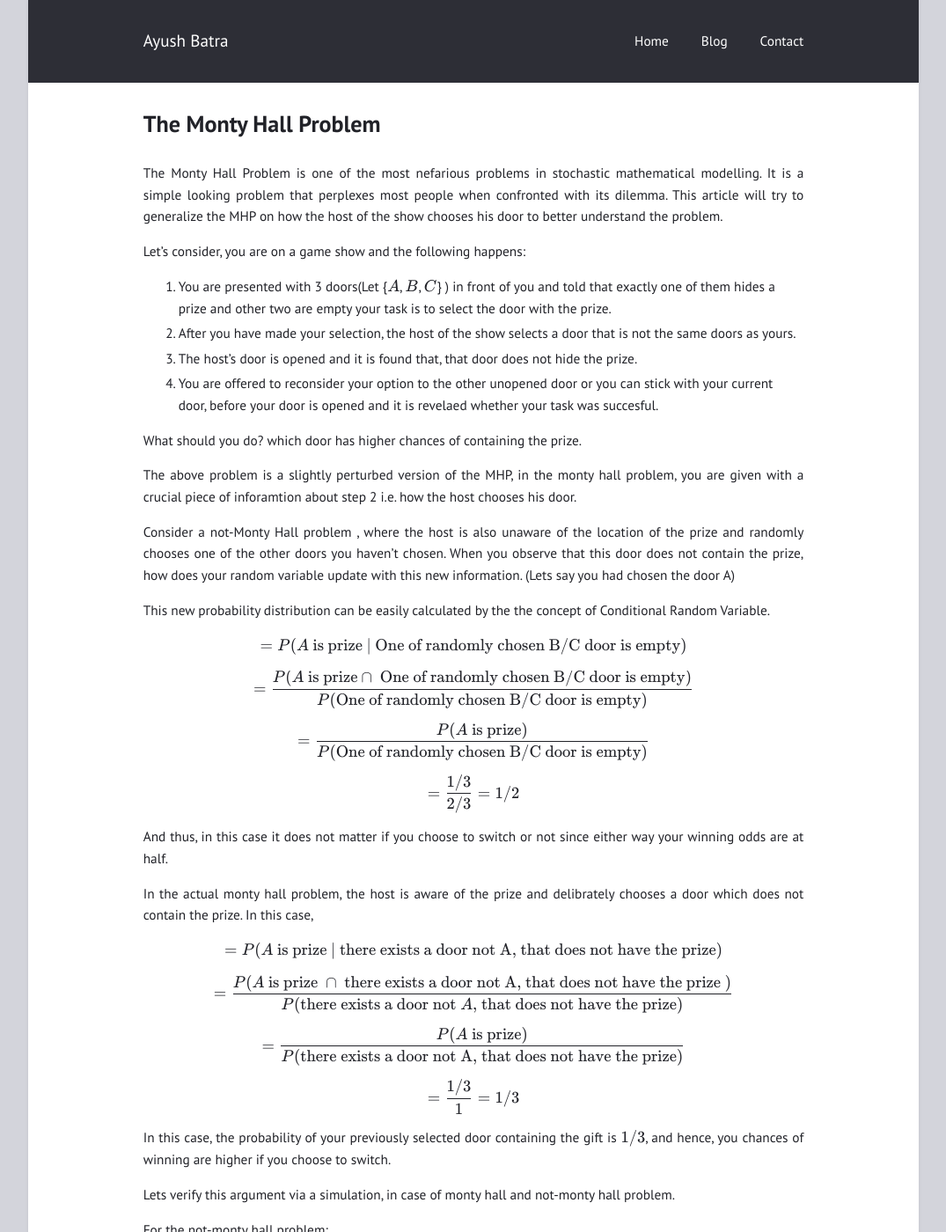
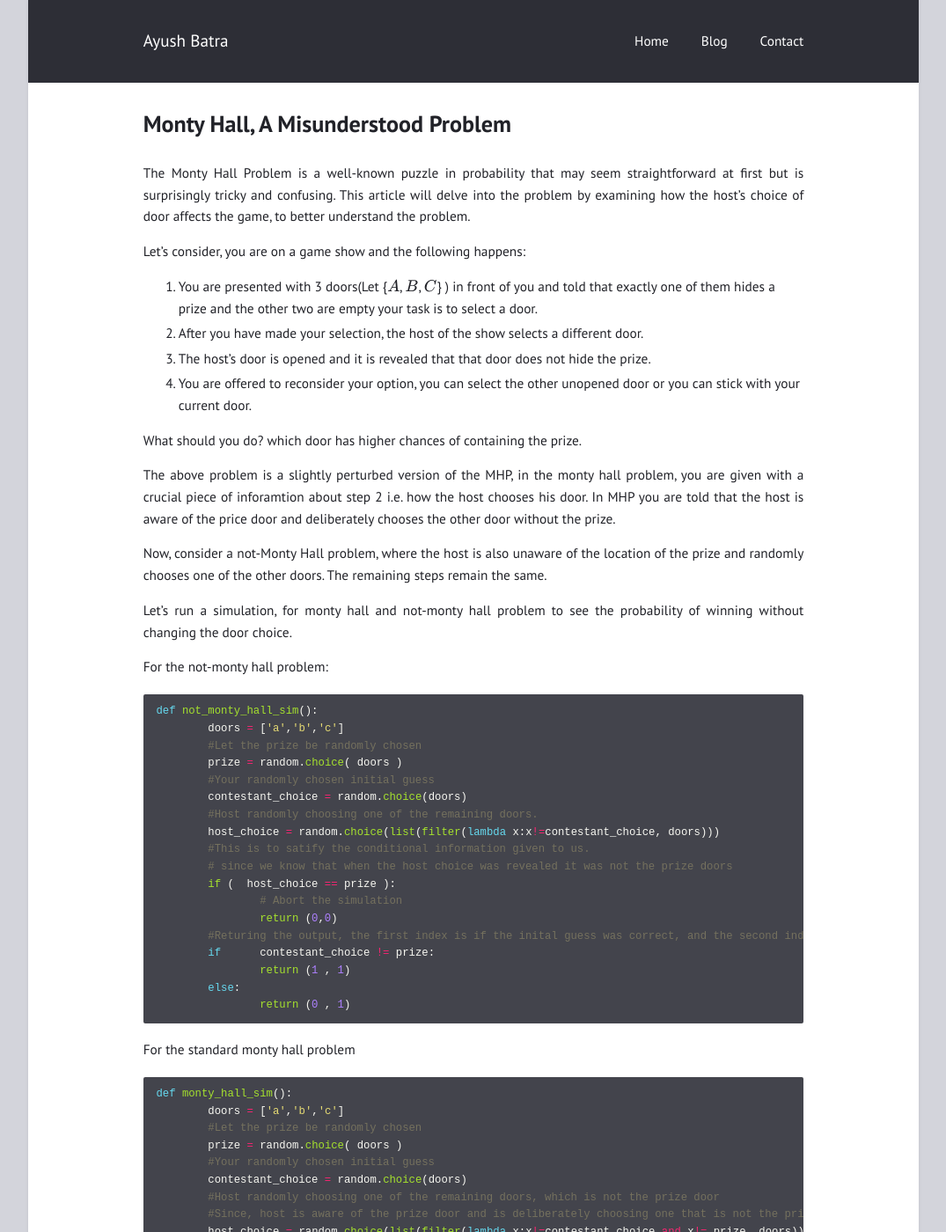
Before and after one commit to ayushbatra/ayushbatra.github.io, a Jekyll site: the page built from _posts/2023-01-02-monty-hall-problem.md, in a window 1280 px wide and 1400 px high. Shown: the whole window at 88% size, without its empty margins (102-1177 px from the left). Built offline with Jekyll 4.4.1, drawn with Linux system fonts in a browser that asks for light colours; some of the changed text lies outside the part shown.

Commit message:
Update 2023-01-02-monty-hall-problem.md

```diff
--- a/_posts/2023-01-02-monty-hall-problem.md
+++ b/_posts/2023-01-02-monty-hall-problem.md
@@ -1,33 +1,86 @@
 ---
-title: "The Monty Hall Problem"
+title: "Monty Hall, A Misunderstood Problem"
 permalink: "/The_Monty_Hall_Problem/"
 layout: page
 mathjax: true
 ---
 
 
-The Monty Hall Problem is one of the most nefarious problems in stochastic mathematical modelling. It is a simple looking problem that perplexes most people when confronted with its dilemma. This article will try to generalize the MHP on how the host of the show chooses his door to better understand the problem.
+The Monty Hall Problem is a well-known puzzle in probability that may seem straightforward at first but is surprisingly tricky and confusing. This article will delve into the problem by examining how the host's choice of door affects the game, to better understand the problem.
+
 
 
 Let's consider, you are on a game show and the following happens:
 
-1. You are presented with 3 doors(Let {$$A$$, $$B$$, $$C$$} ) in front of you and told that exactly one of them hides a prize and other two are empty your task is to select the door with the prize.
-2. After you have made your selection, the host of the show selects a door that is not the same doors as yours.
-3. The host's door is opened and it is found that, that door does not hide the prize.
-4. You are offered to reconsider your option to the other unopened door or you can stick with your current door, before your door is opened and it is revelaed whether your task was succesful.
+1. You are presented with 3 doors(Let {$$A$$, $$B$$, $$C$$} ) in front of you and told that exactly one of them hides a prize and the other two are empty your task is to select a door.
+2. After you have made your selection, the host of the show selects a different door.
+3. The host's door is opened and it is revealed that that door does not hide the prize.
+4. You are offered to reconsider your option, you can select the other unopened door or you can stick with your current door.
 
 
 What should you do? which door has higher chances of containing  the prize.
 
 
-The above problem is a slightly perturbed version of the MHP, in the monty hall problem, you are given with a crucial piece of inforamtion about step 2 i.e. how the host chooses his door.
+The above problem is a slightly perturbed version of the MHP, in the monty hall problem, you are given with a crucial piece of inforamtion about step 2 i.e. how the host chooses his door. In MHP you are told that the host is aware of the price door and deliberately chooses the other door without the prize.
 
 
-Consider a not-Monty Hall problem , where the host is also unaware of the location of the prize and randomly chooses one of the other doors you haven't chosen. When you observe that this door does not contain the prize, how does your random variable update with this new information. (Lets say you had chosen the door A)
+Now, consider a not-Monty Hall problem, where the host is also unaware of the location of the prize and randomly chooses one of the other doors. The remaining steps remain the same.
+
+Let's run a simulation, for monty hall and not-monty hall problem to see the probability of winning without changing the door choice.
+
+For the not-monty hall problem:
+{% highlight python %}
+
+def not_monty_hall_sim():
+	doors = ['a','b','c']
+	#Let the prize be randomly chosen
+	prize = random.choice( doors )
+	#Your randomly chosen initial guess
+	contestant_choice = random.choice(doors)
+	#Host randomly choosing one of the remaining doors.
+	host_choice = random.choice(list(filter(lambda x:x!=contestant_choice, doors)))
+	#This is to satify the conditional information given to us.
+	# since we know that when the host choice was revealed it was not the prize doors
+	if (  host_choice == prize ):
+		# Abort the simulation
+		return (0,0)
+	#Returing the output, the first index is if the inital guess was correct, and the second index is if this is a valid iteration.
+	if 	contestant_choice != prize:
+		return (1 , 1)
+	else:
+		return (0 , 1)
+{% endhighlight %}
+
+
+For the standard monty hall problem
+
+{% highlight python %}
+def monty_hall_sim():
+	doors = ['a','b','c']
+	#Let the prize be randomly chosen
+	prize = random.choice( doors )
+	#Your randomly chosen initial guess
+	contestant_choice = random.choice(doors)
+	#Host randomly choosing one of the remaining doors, which is not the prize door
+ 	#Since, host is aware of the prize door and is deliberately choosing one that is not the prize door.
+	host_choice = random.choice(list(filter(lambda x:x!=contestant_choice and x!= prize, doors)))
+	#This is to satify the conditional statement given to us.
+ 	# since we know that when the host choice was revealed it was not the prize doors
+	if (  host_choice == prize ):
+		# Abort the simulation
+		return [0,0]
+	#Returing the output, the first index is if the inital guess was correct, and the second index is if this is a valid iteration.
+	if 	contestant_choice != prize:
+		return [1 , 1]
+	else:
+		return [0 , 1]
+{%endhighlight%}
+
+
+When you observe that this door does not contain the prize, how does your random variable update with this new information. (Lets say you had chosen the door A)
 
 
 This new probability distribution can be easily calculated by the the concept of Conditional Random Variable.
-
 
 $$=P( A \text{ is prize | One of randomly chosen B/C door is empty} )$$
 
@@ -58,57 +111,6 @@ In this case, the probability of your previously selected door containing the gi
 
 
 
-Lets verify this argument via a simulation, in case of monty hall and not-monty hall problem.
-
-
-For the not-monty hall problem:
-{% highlight python %}
-
-def not_monty_hall_sim():
-	doors = ['a','b','c']
-	#Let the prize be randomly chosen
-	prize = random.choice( doors )
-	#Your randomly chosen initial guess
-	contestant_choice = random.choice(doors)
-	#Host randomly choosing one of the remaining doors.
-	host_choice = random.choice(list(filter(lambda x:x!=contestant_choice, doors)))
-	#This is to satify the conditional information given to us.
-	# since we know that when the host choice was revealed it was not the prize doors
-	if (  host_choice == prize ):
-		# Abort the simulation
-		return (0,0)
-	#Returing the output, the first index is if the inital guess was correct, and the second index is if this is a valid iteration.
-	if 	contestant_choice != prize:
-		return (1 , 1)
-	else:
-		return (0 , 1)
-{% endhighlight %}
-
-
-
-For the standard monty hall problem
-
-{% highlight python %}
-def monty_hall_sim():
-	doors = ['a','b','c']
-	#Let the prize be randomly chosen
-	prize = random.choice( doors )
-	#Your randomly chosen initial guess
-	contestant_choice = random.choice(doors)
-	#Host randomly choosing one of the remaining doors, which is not the prize door
- 	#Since, host is aware of the prize door and is deliberately choosing one that is not the prize door.
-	host_choice = random.choice(list(filter(lambda x:x!=contestant_choice and x!= prize, doors)))
-	#This is to satify the conditional statement given to us.
- 	# since we know that when the host choice was revealed it was not the prize doors
-	if (  host_choice == prize ):
-		# Abort the simulation
-		return [0,0]
-	#Returing the output, the first index is if the inital guess was correct, and the second index is if this is a valid iteration.
-	if 	contestant_choice != prize:
-		return [1 , 1]
-	else:
-		return [0 , 1]
-{%endhighlight%}
 
 Run the above simulation a large number of times to convince of correct probabilities.
 
```
